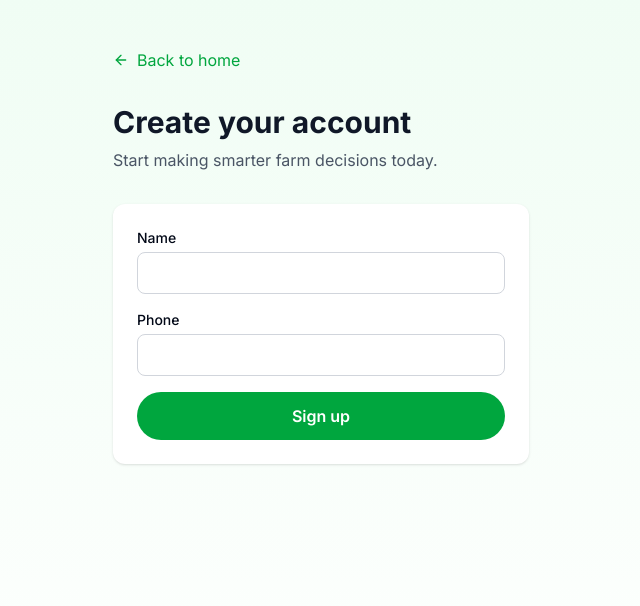
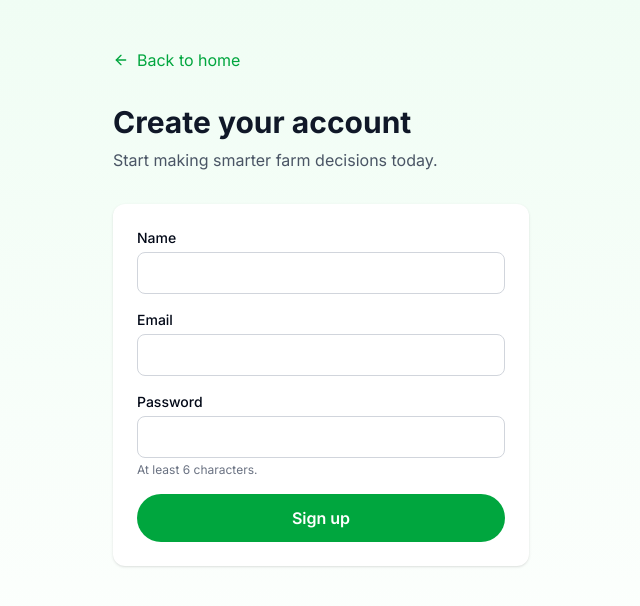
Before and after one commit to Ritik-Gupta8/KrisiSar-AI, a Next.js app in the folder frontend/: page /signup in a window 1280 px wide. Shown: the top 606 px of the page, without its empty margins (319-959 px from the left). Built offline with nearby package versions, Linux system fonts and the light colour scheme.

Commit message:
feat(auth): implement email signup with Supabase integration

```diff
--- a/frontend/app/signup/page.tsx
+++ b/frontend/app/signup/page.tsx
@@ -2,10 +2,59 @@
 
 import Link from "next/link";
 import { useState } from "react";
-import { ArrowLeft } from "lucide-react";
+import { ArrowLeft, Loader2, CheckCircle2, AlertTriangle } from "lucide-react";
+import { supabase, isSupabaseConfigured } from "@/lib/supabase";
+
+type Status =
+  | { kind: "idle" }
+  | { kind: "loading" }
+  | { kind: "confirm" } // signed up, email confirmation required
+  | { kind: "done" } // signed up + session active
+  | { kind: "error"; message: string };
 
 export default function SignupPage() {
-  const [submitted, setSubmitted] = useState(false);
+  const [name, setName] = useState("");
+  const [email, setEmail] = useState("");
+  const [password, setPassword] = useState("");
+  const [status, setStatus] = useState<Status>({ kind: "idle" });
+
+  async function handleSubmit(e: React.FormEvent) {
+    e.preventDefault();
+    if (!supabase) {
+      setStatus({
+        kind: "error",
+        message:
+          "Supabase is not configured. Add NEXT_PUBLIC_SUPABASE_URL and NEXT_PUBLIC_SUPABASE_ANON_KEY to frontend/.env.local.",
+      });
+      return;
+    }
+    if (password.length < 6) {
+      setStatus({ kind: "error", message: "Password must be at least 6 characters." });
+      return;
+    }
+
+    setStatus({ kind: "loading" });
+    try {
+      const { data, error } = await supabase.auth.signUp({
+        email,
+        password,
+        options: { data: { name } },
+      });
+
+      if (error) {
+        setStatus({ kind: "error", message: error.message });
+        return;
+      }
+      // If a session exists, email confirmation is off -> logged in immediately.
+      // Otherwise Supabase sent a confirmation email.
+      setStatus(data.session ? { kind: "done" } : { kind: "confirm" });
+    } catch (err) {
+      setStatus({
+        kind: "error",
+        message: err instanceof Error ? err.message : "Something went wrong.",
+      });
+    }
+  }
 
   return (
     <div className="min-h-screen bg-gradient-to-b from-green-50 to-white dark:from-gray-900 dark:to-gray-800">
@@ -24,11 +73,12 @@ export default function SignupPage() {
           Start making smarter farm decisions today.
         </p>
 
-        {submitted ? (
+        {status.kind === "done" && (
           <div className="feature-card text-center py-10">
-            <p className="text-green-600 font-semibold mb-2">Thanks for signing up!</p>
+            <CheckCircle2 className="w-12 h-12 text-green-600 mx-auto mb-3" />
+            <p className="text-green-600 font-semibold mb-2">Account created!</p>
             <p className="text-gray-600 dark:text-gray-300 mb-6">
-              Account creation will be connected to Better Auth + Supabase.
+              You&apos;re signed in.
             </p>
             <Link
               href="/dashboard"
@@ -37,35 +87,90 @@ export default function SignupPage() {
               Continue to dashboard →
             </Link>
           </div>
-        ) : (
-          <form
-            onSubmit={(e) => {
-              e.preventDefault();
-              setSubmitted(true);
-            }}
-            className="feature-card space-y-4"
-          >
+        )}
+
+        {status.kind === "confirm" && (
+          <div className="feature-card text-center py-10">
+            <CheckCircle2 className="w-12 h-12 text-green-600 mx-auto mb-3" />
+            <p className="text-green-600 font-semibold mb-2">Almost there!</p>
+            <p className="text-gray-600 dark:text-gray-300 mb-6">
+              We sent a confirmation link to <strong>{email}</strong>. Click it to
+              activate your account, then sign in.
+            </p>
+            <Link
+              href="/dashboard"
+              className="text-green-600 hover:text-green-700 font-medium"
+            >
+              Skip to dashboard →
+            </Link>
+          </div>
+        )}
+
+        {(status.kind === "idle" ||
+          status.kind === "loading" ||
+          status.kind === "error") && (
+          <form onSubmit={handleSubmit} className="feature-card space-y-4">
             <div>
               <label className="block text-sm font-medium mb-1">Name</label>
               <input
                 type="text"
                 required
+                value={name}
+                onChange={(e) => setName(e.target.value)}
                 className="w-full rounded-lg border border-gray-300 dark:border-gray-700 bg-white dark:bg-gray-800 px-4 py-2"
               />
             </div>
             <div>
-              <label className="block text-sm font-medium mb-1">Phone</label>
+              <label className="block text-sm font-medium mb-1">Email</label>
               <input
-                type="tel"
+                type="email"
                 required
+                value={email}
+                onChange={(e) => setEmail(e.target.value)}
                 className="w-full rounded-lg border border-gray-300 dark:border-gray-700 bg-white dark:bg-gray-800 px-4 py-2"
               />
             </div>
+            <div>
+              <label className="block text-sm font-medium mb-1">Password</label>
+              <input
+                type="password"
+                required
+                minLength={6}
+                value={password}
+                onChange={(e) => setPassword(e.target.value)}
+                className="w-full rounded-lg border border-gray-300 dark:border-gray-700 bg-white dark:bg-gray-800 px-4 py-2"
+              />
+              <p className="text-xs text-gray-500 mt-1">At least 6 characters.</p>
+            </div>
+
+            {!isSupabaseConfigured && (
+              <p className="text-xs text-yellow-600">
+                Supabase keys not detected — signup will run in demo mode only.
+              </p>
+            )}
+
+            {status.kind === "error" && (
+              <div
+                role="alert"
+                className="flex items-start gap-2 rounded-lg bg-red-50 dark:bg-red-900/20 text-red-700 dark:text-red-300 p-3 text-sm"
+              >
+                <AlertTriangle className="w-4 h-4 mt-0.5 shrink-0" />
+                <span>{status.message}</span>
+              </div>
+            )}
+
             <button
               type="submit"
-              className="w-full rounded-full bg-green-600 text-white py-3 font-semibold hover:bg-green-700"
+              disabled={status.kind === "loading"}
+              className="w-full rounded-full bg-green-600 text-white py-3 font-semibold hover:bg-green-700 disabled:opacity-50 inline-flex items-center justify-center gap-2"
             >
-              Sign up
+              {status.kind === "loading" ? (
+                <>
+                  <Loader2 className="w-4 h-4 animate-spin" /> Creating account...
+                </>
+              ) : (
+                "Sign up"
+              )}
             </button>
           </form>
         )}
```
